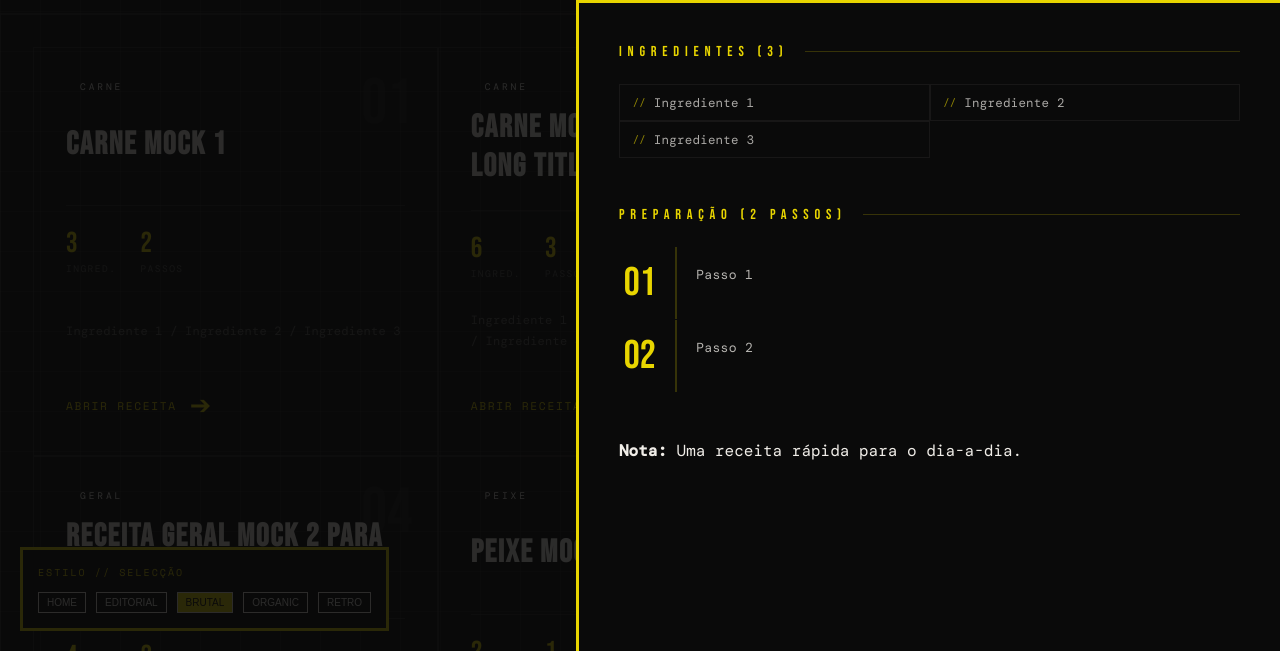
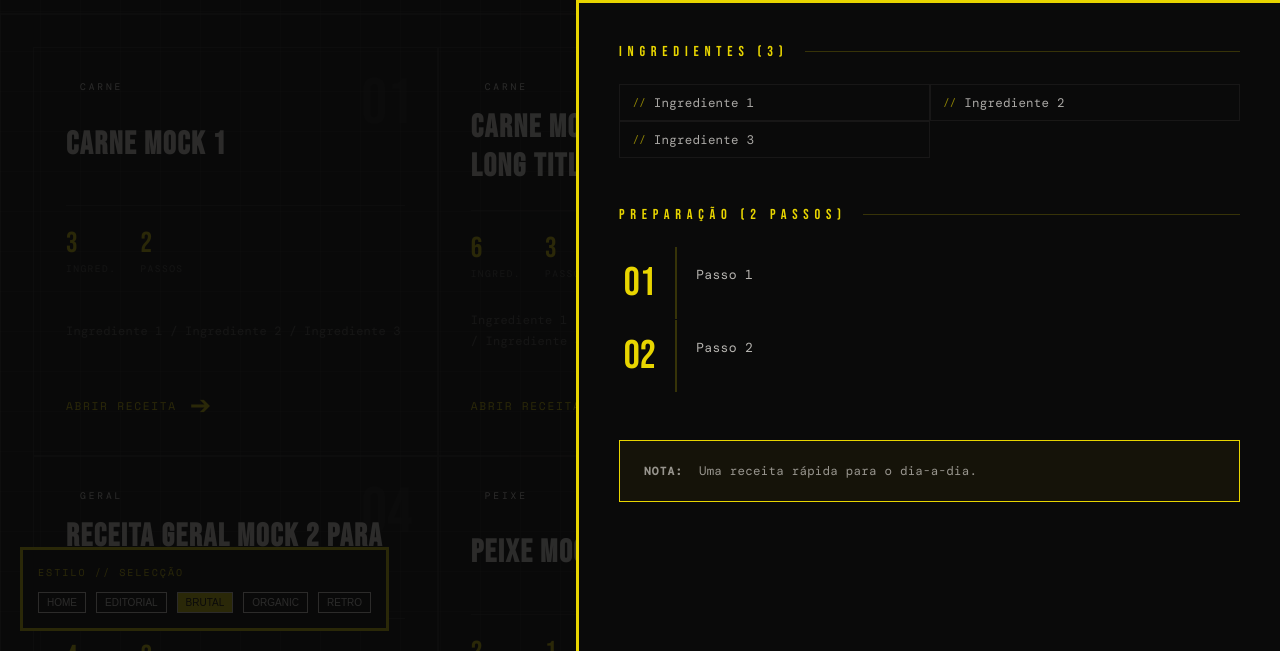
Before and after one commit to tiago-espadinha/kitchen_theme_book, a plain HTML site: page designs/brutalist/index.html in a window 1280 px wide. Both pictures are taken after a click on the element 235 px from the left and 1211 px from the top of the page. Shown: the part 960-1611 px from the top of the page. Drawn offline with nearby package versions, Linux system fonts and the light colour scheme; a web font is replaced by a local one.

Commit message:
fix: standardize notes styling across themes

```diff
--- a/designs/brutalist/components/RecipeModal/RecipeModal.css
+++ b/designs/brutalist/components/RecipeModal/RecipeModal.css
@@ -169,7 +169,7 @@
   letter-spacing: 0.02em;
 }
 
-.note-block {
+.notes-box {
   background: rgba(230, 188, 0, 0.05);
   border: 1px solid var(--yellow);
   /* border-left: 4px solid var(--red); */
@@ -179,3 +179,11 @@
   line-height: 1.7;
   letter-spacing: 0.02em;
 }
+
+.notes-box strong {
+  color: var(--red);
+  text-transform: uppercase;
+  letter-spacing: 0.1em;
+  font-size: 0.7rem;
+  margin-right: 0.5rem;
+}
--- a/designs/organic/components/RecipeModal/RecipeModal.css
+++ b/designs/organic/components/RecipeModal/RecipeModal.css
@@ -222,7 +222,7 @@
   color: var(--text);
 }
 
-.notes-card {
+.notes-box {
   display: flex;
   align-items: flex-start;
   padding: 1.2rem 1.5rem;
@@ -233,11 +233,17 @@
   line-height: 1.65;
   color: var(--text);
   background: #fffbf0;
+  margin-top: 1.5rem;
 }
 
-.notes-icon {
+.notes-box::before {
+  content: "📝";
   margin-top: -2px;
   font-size: 1.2rem;
+}
+
+.notes-box strong {
+  display: none;
 }
 
 @keyframes popIn {
--- a/designs/retro/components/RecipeModal/RecipeModal.css
+++ b/designs/retro/components/RecipeModal/RecipeModal.css
@@ -213,30 +213,30 @@
   color: var(--ink);
 }
 
-.modal-note {
+.notes-box {
   grid-column: 1 / -1;
   margin-top: 1.5rem;
   padding: 1.2rem 1.5rem;
   border: 1px solid var(--rule);
   border-left: 3px solid var(--gold);
   background: rgba(184, 134, 11, 0.04);
+  font-family: "Libre Baskerville", serif;
+  font-size: 0.82rem;
+  font-style: italic;
+  line-height: 1.7;
+  color: var(--faded-ink);
 }
 
-.modal-note-label {
+.notes-box strong {
+  display: block;
   margin-bottom: 0.5rem;
+  font-family: "Libre Baskerville", serif;
   font-size: 0.6rem;
   font-weight: 700;
   color: var(--gold);
   text-transform: uppercase;
   letter-spacing: 0.2em;
-}
-
-.modal-note-text {
-  font-family: "Libre Baskerville", serif;
-  font-size: 0.82rem;
-  font-style: italic;
-  line-height: 1.7;
-  color: var(--faded-ink);
+  font-style: normal;
 }
 
 @keyframes bookOpen {
```
